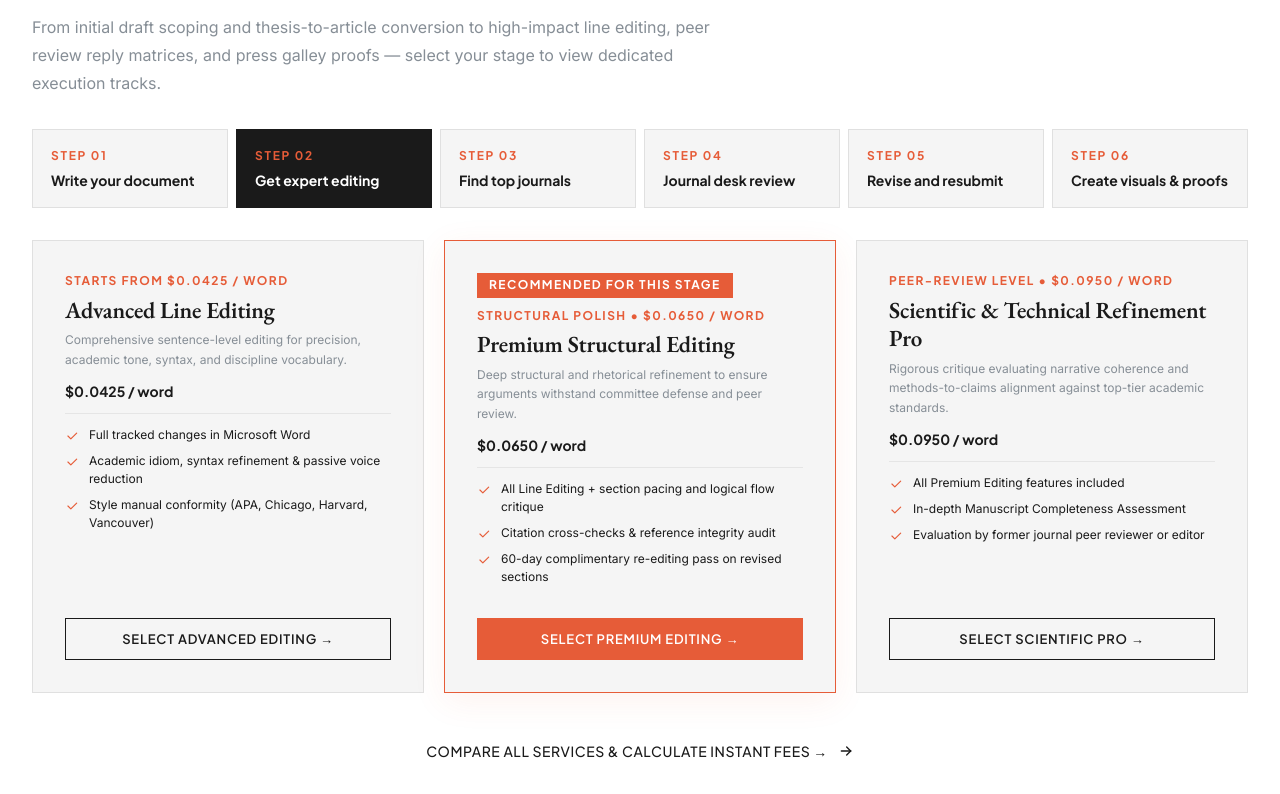
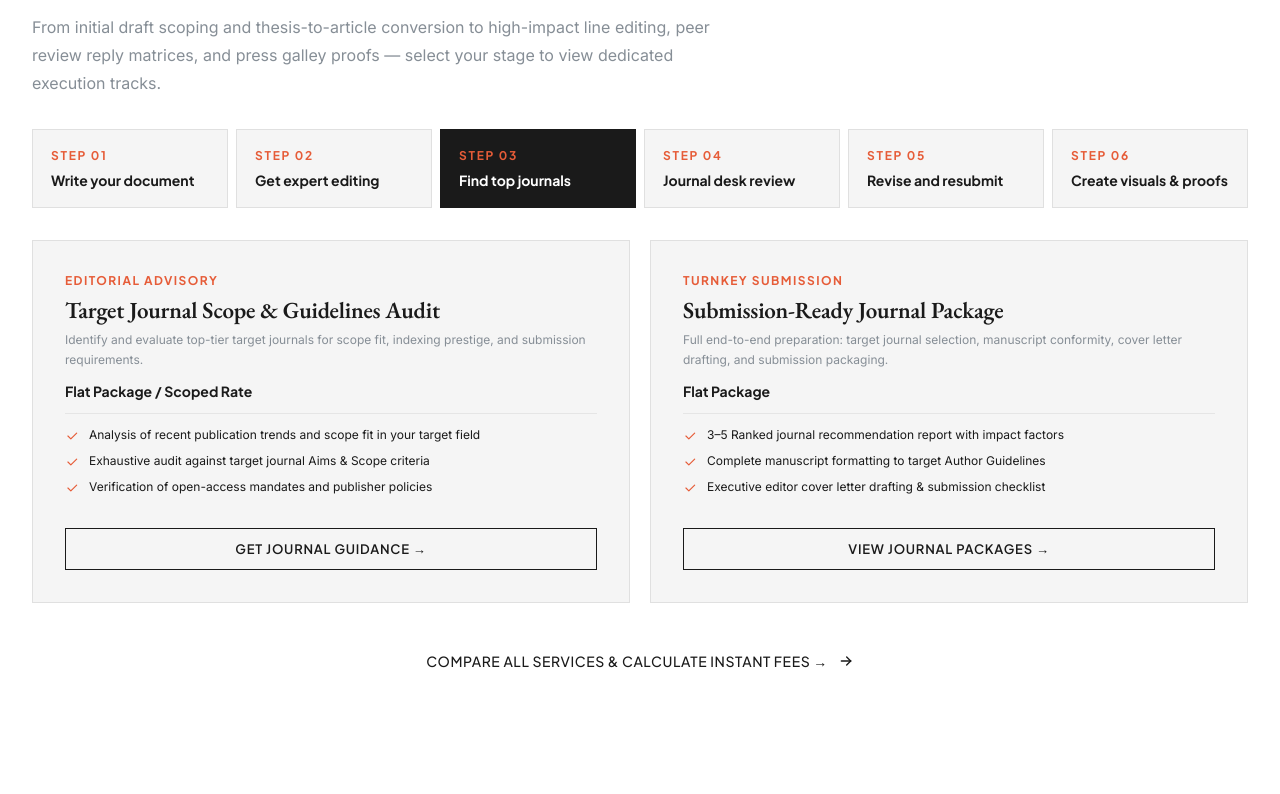
Before and after one commit to Kallias254/consulting-business, a Next.js app: page /scholarcrafted in a window 1280 px wide. Shown: the part 1306-2100 px from the top of the page. Built offline with nearby package versions, Linux system fonts and the light colour scheme.

Commit message:
Homepage: tune auto-cycle interval to 4.5s and remove outer-box hover blocker that paused animation on scroll

```diff
--- a/src/app/(frontend)/scholarcrafted/page.tsx
+++ b/src/app/(frontend)/scholarcrafted/page.tsx
@@ -482,16 +482,15 @@ const stageData: ResearchStageItem[] = [
 function ResearchStageSection({ active }: { active: Record<string, string> }) {
   const [selectedStageIndex, setSelectedStageIndex] = useState(1) // Default to "Get expert editing"
   const [isAutoCyclingStages, setIsAutoCyclingStages] = useState(true)
-  const [isStageHovered, setIsStageHovered] = useState(false)
   const currentStage = stageData[selectedStageIndex] ?? stageData[1]
 
   useEffect(() => {
-    if (!isAutoCyclingStages || isStageHovered) return
+    if (!isAutoCyclingStages) return
     const timer = setInterval(() => {
       setSelectedStageIndex((prev) => (prev + 1) % stageData.length)
-    }, 7000)
+    }, 4500)
     return () => clearInterval(timer)
-  }, [isAutoCyclingStages, isStageHovered])
+  }, [isAutoCyclingStages])
 
   return (
     <Box
@@ -499,8 +498,6 @@ function ResearchStageSection({ active }: { active: Record<string, string> }) {
       component="section"
       py={SECTION_SPACING}
       bg={active.background}
-      onMouseEnter={() => setIsStageHovered(true)}
-      onMouseLeave={() => setIsStageHovered(false)}
     >
       <Container size={1340} px={{ base: 'md', sm: 'xl' }}>
         <Stack gap={rem(32)}>
@@ -801,20 +798,19 @@ function AcademicTrustBar({ active }: { active: Record<string, string> }) {
 function ManuscriptSituationSection({ active }: { active: Record<string, string> }) {
   const [selectedId, setSelectedId] = useState(homeNeeds[0].id)
   const [isAutoCyclingNeeds, setIsAutoCyclingNeeds] = useState(true)
-  const [isNeedHovered, setIsNeedHovered] = useState(false)
   const selectedNeed = homeNeeds.find((n) => n.id === selectedId) ?? homeNeeds[0]
 
   useEffect(() => {
-    if (!isAutoCyclingNeeds || isNeedHovered) return
+    if (!isAutoCyclingNeeds) return
     const timer = setInterval(() => {
       setSelectedId((prevId) => {
         const currentIndex = homeNeeds.findIndex((n) => n.id === prevId)
         const nextIndex = (currentIndex + 1) % homeNeeds.length
         return homeNeeds[nextIndex].id
       })
-    }, 7000)
+    }, 4500)
     return () => clearInterval(timer)
-  }, [isAutoCyclingNeeds, isNeedHovered])
+  }, [isAutoCyclingNeeds])
 
   return (
     <Box
@@ -826,8 +822,6 @@ function ManuscriptSituationSection({ active }: { active: Record<string, string>
         borderTop: `1px solid ${active.primary}12`,
         borderBottom: `1px solid ${active.primary}12`,
       }}
-      onMouseEnter={() => setIsNeedHovered(true)}
-      onMouseLeave={() => setIsNeedHovered(false)}
     >
       <Container size={1340} px={{ base: 'md', sm: 'xl' }}>
         <Stack gap={rem(48)}>
```
Also changed, not shown: 1 other file (tests, documents, lock files or other folders).
